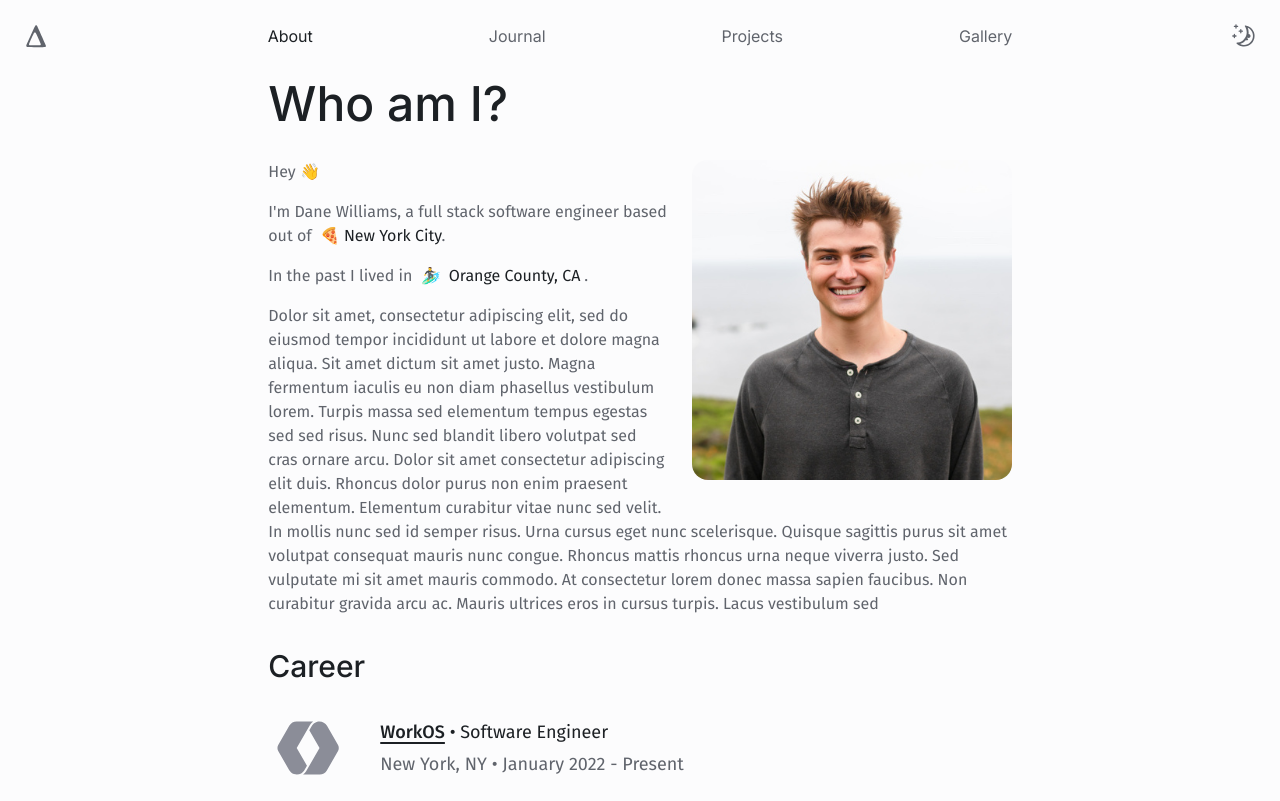
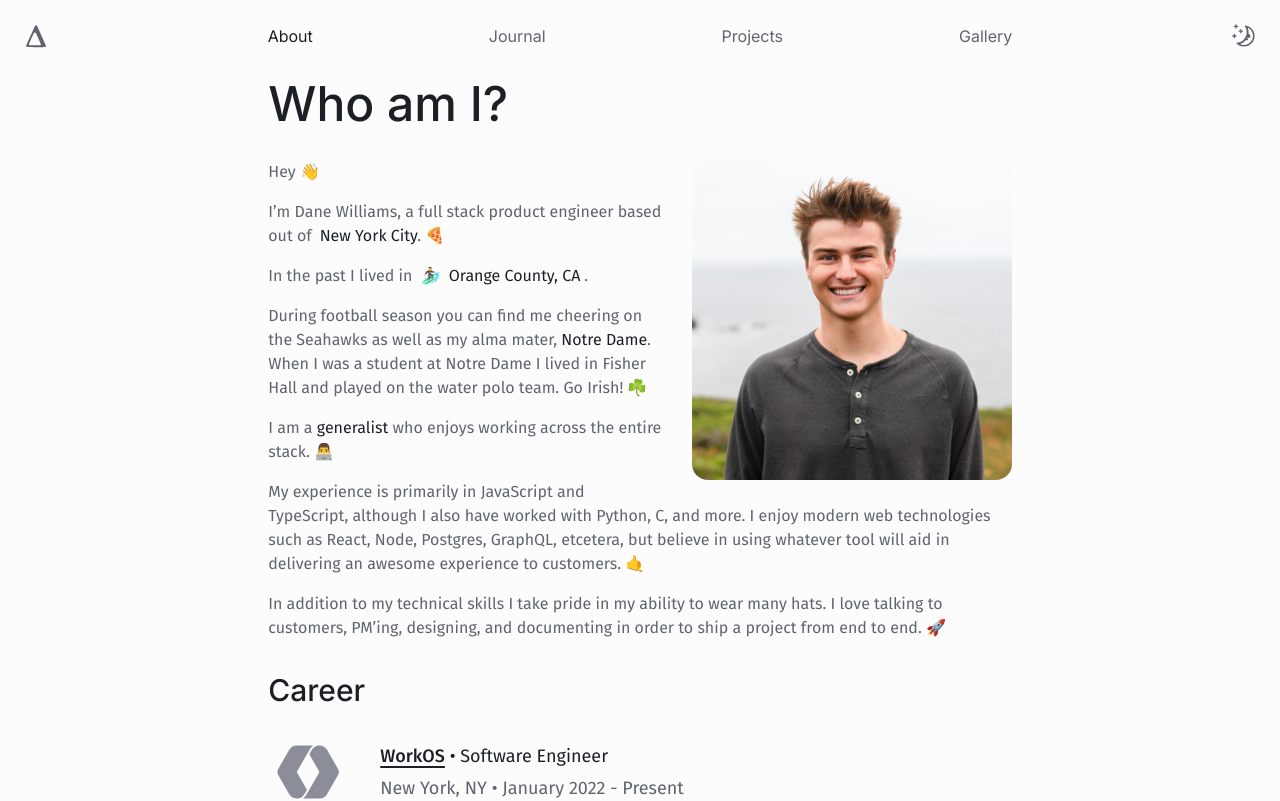
Before and after one commit to danerwilliams/danewilliams.com, a Next.js app: page /about in a window 1280 px wide. Shown: the top 801 px of the page. Built offline with nearby package versions, Linux system fonts and the light colour scheme.

Commit message:
write copy

```diff
--- a/pages/about.tsx
+++ b/pages/about.tsx
@@ -45,29 +45,37 @@ const About: NextPage<AboutProps> = ({ resumeItems, title, description }) => {
             />
             <p>
               Hey 👋
-              <NewLine />I{"'"}m Dane Williams, a full stack software engineer
-              based out of
+              <NewLine />
+              I’m Dane Williams, a full stack product engineer based out of
               <span className="ml-2 text-lightmode-text-high-contrast dark:text-darkmode-text-high-contrast">
-                🍕 New York City
+                New York City
               </span>
-              .
+              . 🍕
               <NewLine />
               In the past I lived in <PreviousCities />
               <NewLine />
-              Dolor sit amet, consectetur adipiscing elit, sed do eiusmod tempor
-              incididunt ut labore et dolore magna aliqua. Sit amet dictum sit
-              amet justo. Magna fermentum iaculis eu non diam phasellus
-              vestibulum lorem. Turpis massa sed elementum tempus egestas sed
-              sed risus. Nunc sed blandit libero volutpat sed cras ornare arcu.
-              Dolor sit amet consectetur adipiscing elit duis. Rhoncus dolor
-              purus non enim praesent elementum. Elementum curabitur vitae nunc
-              sed velit. In mollis nunc sed id semper risus. Urna cursus eget
-              nunc scelerisque. Quisque sagittis purus sit amet volutpat
-              consequat mauris nunc congue. Rhoncus mattis rhoncus urna neque
-              viverra justo. Sed vulputate mi sit amet mauris commodo. At
-              consectetur lorem donec massa sapien faucibus. Non curabitur
-              gravida arcu ac. Mauris ultrices eros in cursus turpis. Lacus
-              vestibulum sed
+              During football season you can find me cheering on the Seahawks as
+              well as my alma mater,{' '}
+              <span className="text-lightmode-text-high-contrast dark:text-darkmode-text-high-contrast">
+                Notre Dame
+              </span>
+              . When I was a student at Notre Dame I lived in Fisher Hall and
+              played on the water polo team. Go Irish! ☘️
+              <NewLine />I am a{' '}
+              <span className="text-lightmode-text-high-contrast dark:text-darkmode-text-high-contrast">
+                generalist
+              </span>{' '}
+              who enjoys working across the entire stack. 👨‍💻
+              <NewLine />
+              My experience is primarily in JavaScript and TypeScript, although
+              I also have worked with Python, C, and more. I enjoy modern web
+              technologies such as React, Node, Postgres, GraphQL, etcetera, but
+              believe in using whatever tool will aid in delivering an awesome
+              experience to customers. 🤙
+              <NewLine />
+              In addition to my technical skills I take pride in my ability to
+              wear many hats. I love talking to customers, PM’ing, designing,
+              and documenting in order to ship a project from end to end. 🚀
             </p>
           </div>
         </div>
@@ -127,7 +135,7 @@ export async function getStaticProps() {
     props: {
       resumeItems,
       description:
-        'Dane Williams is a software engineer in New York City. Dane graduated from Notre Dame Computer Science and has worked at WorkOS, Qualtrics and more.',
+        'I’m Dane Williams, a software engineer based out of New York City. I graduated from Notre Dame Computer Science and have worked at WorkOS, Qualtrics and others.',
       title: 'About',
     },
   };
--- a/pages/gallery.tsx
+++ b/pages/gallery.tsx
@@ -43,9 +43,7 @@ const Gallery: NextPage<GalleryProps> = ({
         <PageHeader question="How am I doing?" />
         <div className="mt-8">
           <p>
-            Dolor sit amet, consectetur adipiscing elit, sed do eiusmod tempor
-            incididunt ut labore et dolore magna aliqua. Sit amet dictum sit
-            amet justo.
+            {description} My goal is for this gallery to continue to grow :-D
           </p>
         </div>
         <div className="mt-8">
@@ -82,7 +80,8 @@ export async function getStaticProps() {
     props: {
       galleryImages: GalleryImages,
       title: 'Gallery',
-      description: 'slkdfj sdklfj sdfljk sdfklj sdlfjk sdljkf',
+      description:
+        'Here are some of the people I’ve gotten to meet and some of the places I’ve been lately.',
     },
   };
 }
--- a/pages/journal.tsx
+++ b/pages/journal.tsx
@@ -52,11 +52,7 @@ const Journal: NextPage<JournalProps> = ({ articles, title, description }) => {
       <Page>
         <PageHeader question="What do I think?" />
         <div className="mt-8">
-          <p>
-            Dolor sit amet, consectetur adipiscing elit, sed do eiusmod tempor
-            incididunt ut labore et dolore magna aliqua. Sit amet dictum sit
-            amet justo.
-          </p>
+          <p>{description} Writing effort varies.</p>
           <div className="flex relative h-14 mt-8 items-center w-full">
             <div className="absolute pl-4">
               <MagnifyingGlassIcon className="h-6 w-6" />
@@ -93,7 +89,8 @@ export async function getStaticProps() {
     props: {
       articles,
       title: 'Journal',
-      description: 'lskdf sldkfj sdlfjk sdlfjk sdfljksdlfjk .',
+      description:
+        'Here is some of my writing. I try to occasionally write brief memos with updates on major things happening in my life and career, among other topics.',
     },
   };
 }
--- a/pages/projects.tsx
+++ b/pages/projects.tsx
@@ -43,11 +43,7 @@ const Projects: NextPage<ProjectsProps> = ({
       <Page>
         <PageHeader question="What have I built?" />
         <div className="mt-8">
-          <p>
-            Dolor sit amet, consectetur adipiscing elit, sed do eiusmod tempor
-            incididunt ut labore et dolore magna aliqua. Sit amet dictum sit
-            amet justo.
-          </p>
+          <p>{description}</p>
           <div className="flex flex-row max-[576px]:flex-col gap-6 mt-8">
             <div className="flex w-full">
               <HighlightedProject
@@ -93,7 +89,8 @@ export async function getStaticProps() {
           new Date(b.date).getMilliseconds(),
       ),
       title: 'Projects',
-      description: 'sldkjfsld sdlfjks dfljksdf sdfkljsd.',
+      description:
+        'I’ve worked on many projects on my own time and for work. Some of these projects are still active and others I no longer work on.',
     },
   };
 }
```
